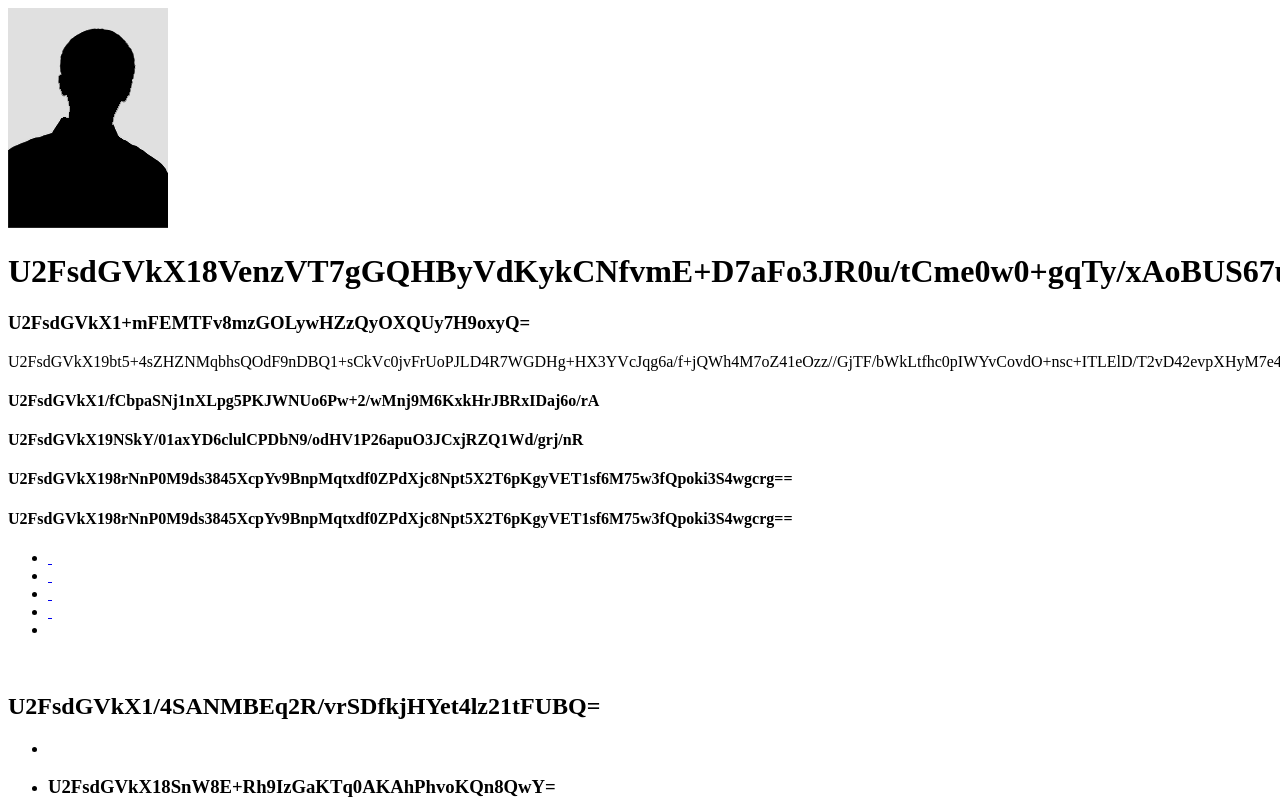
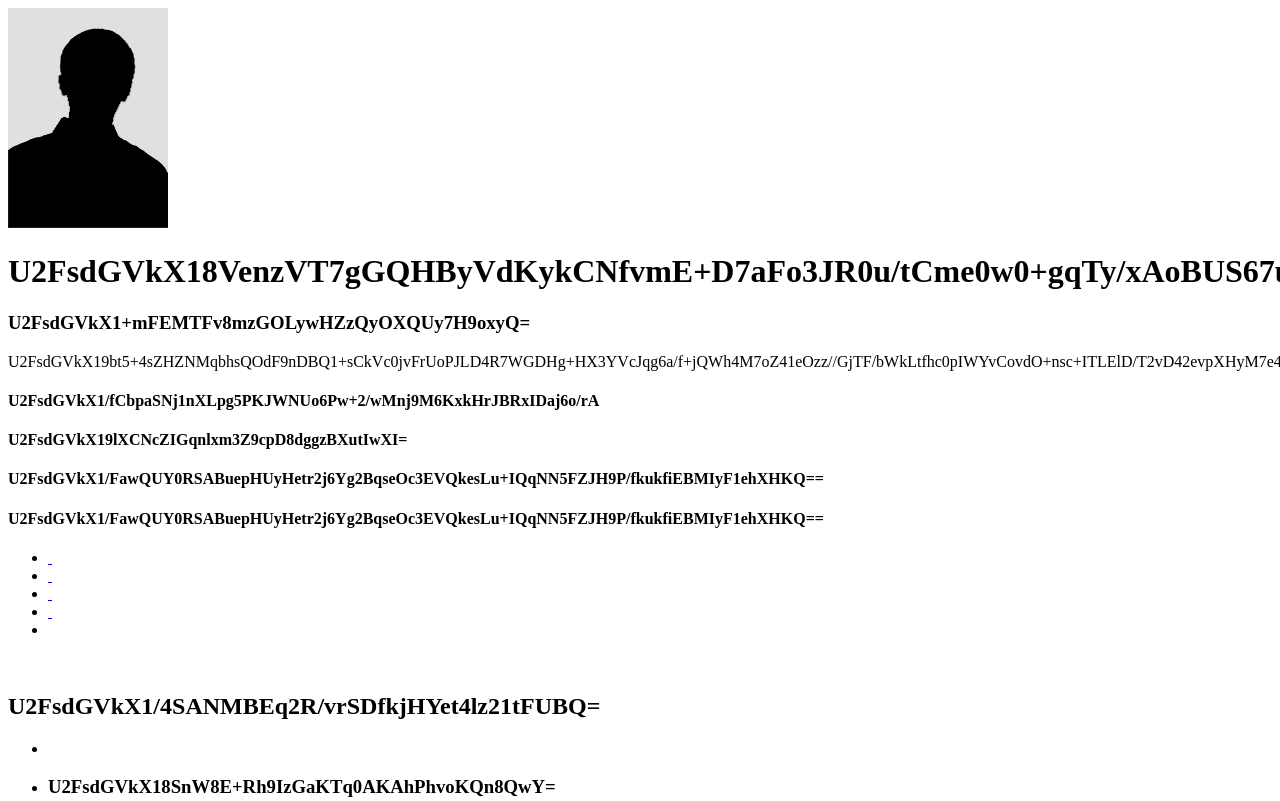
Before and after one commit to odinzero/resume, a plain HTML site: page js/decr.html in a window 1280 px wide. Shown: the top 801 px of the page. Drawn offline with Linux system fonts and the light colour scheme; files whose address does not match are found by name.

Commit message:
Create decr.html

```diff
--- a/js/decr.html
+++ b/js/decr.html
@@ -18,9 +18,9 @@ U2FsdGVkX19bt5+4sZHZNMqbhsQOdF9nDBQ1+sCkVc0jvFrUoPJLD4R7WGDHg+HX3YVcJqg6a/f+jQWh
 </p>
 
        <h4 class=" address ">U2FsdGVkX1/fCbpaSNj1nXLpg5PKJWNUo6Pw+2/wMnj9M6KxkHrJBRxIDaj6o/rA</h4>
-       <h4 class=" phone ">U2FsdGVkX19NSkY/01axYD6clulCPDbN9/odHV1P26apuO3JCxjRZQ1Wd/grj/nR</h4>
-       <h4 class=" mail ">U2FsdGVkX198rNnP0M9ds3845XcpYv9BnpMqtxdf0ZPdXjc8Npt5X2T6pKgyVET1sf6M75w3fQpoki3S4wgcrg==</h4>
-       <h4 class=" skype ">U2FsdGVkX198rNnP0M9ds3845XcpYv9BnpMqtxdf0ZPdXjc8Npt5X2T6pKgyVET1sf6M75w3fQpoki3S4wgcrg==</h4>
+       <h4 class=" phone ">U2FsdGVkX19lXCNcZIGqnlxm3Z9cpD8dggzBXutIwXI=</h4>
+       <h4 class=" mail ">U2FsdGVkX1/FawQUY0RSABuepHUyHetr2j6Yg2BqseOc3EVQkesLu+IQqNN5FZJH9P/fkukfiEBMIyF1ehXHKQ==</h4>
+       <h4 class=" skype ">U2FsdGVkX1/FawQUY0RSABuepHUyHetr2j6Yg2BqseOc3EVQkesLu+IQqNN5FZJH9P/fkukfiEBMIyF1ehXHKQ==</h4>
 
        <ul class="controls">
            <li class="save" title="Download CV"><a  id="save" href="#">&nbsp;</a></li>
```
